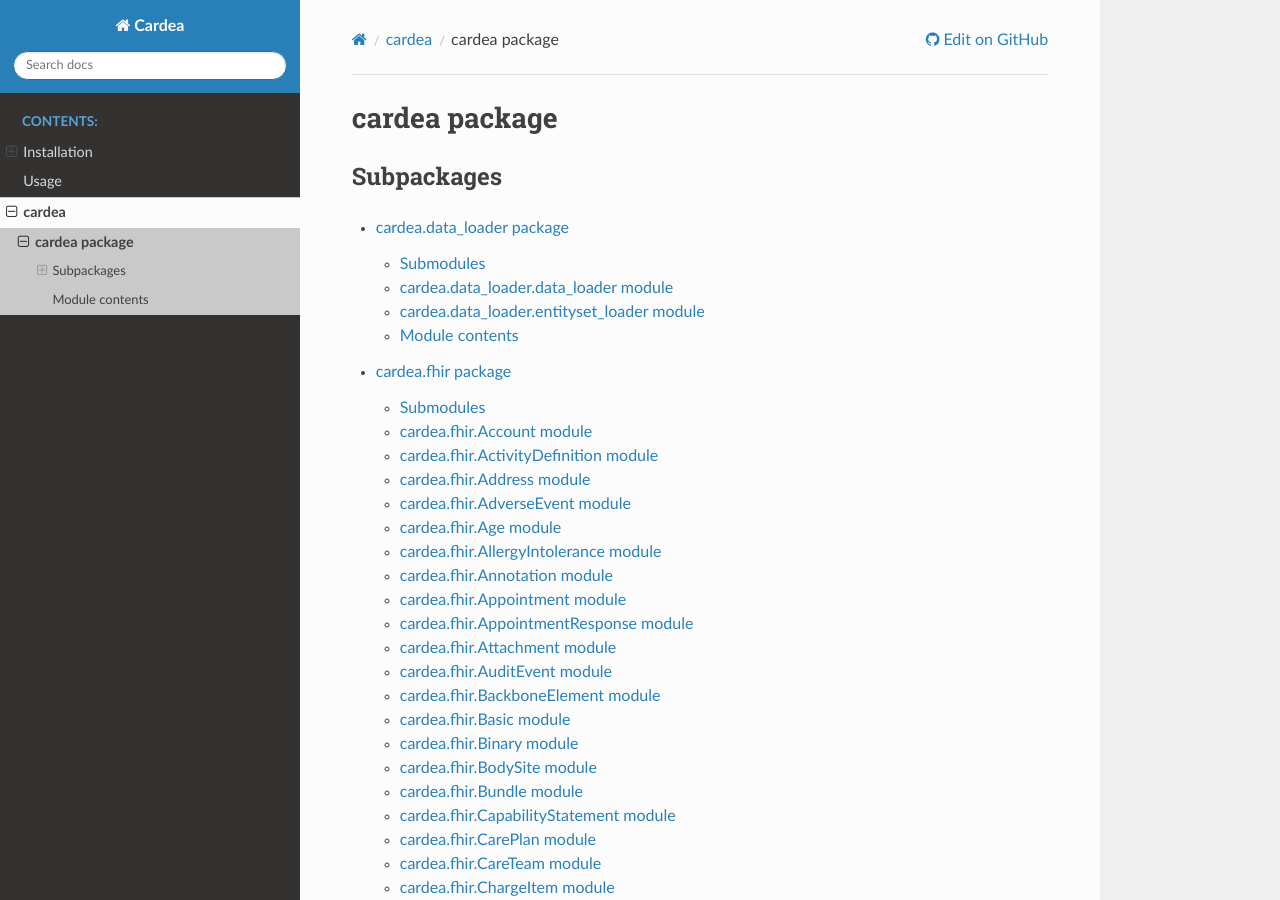
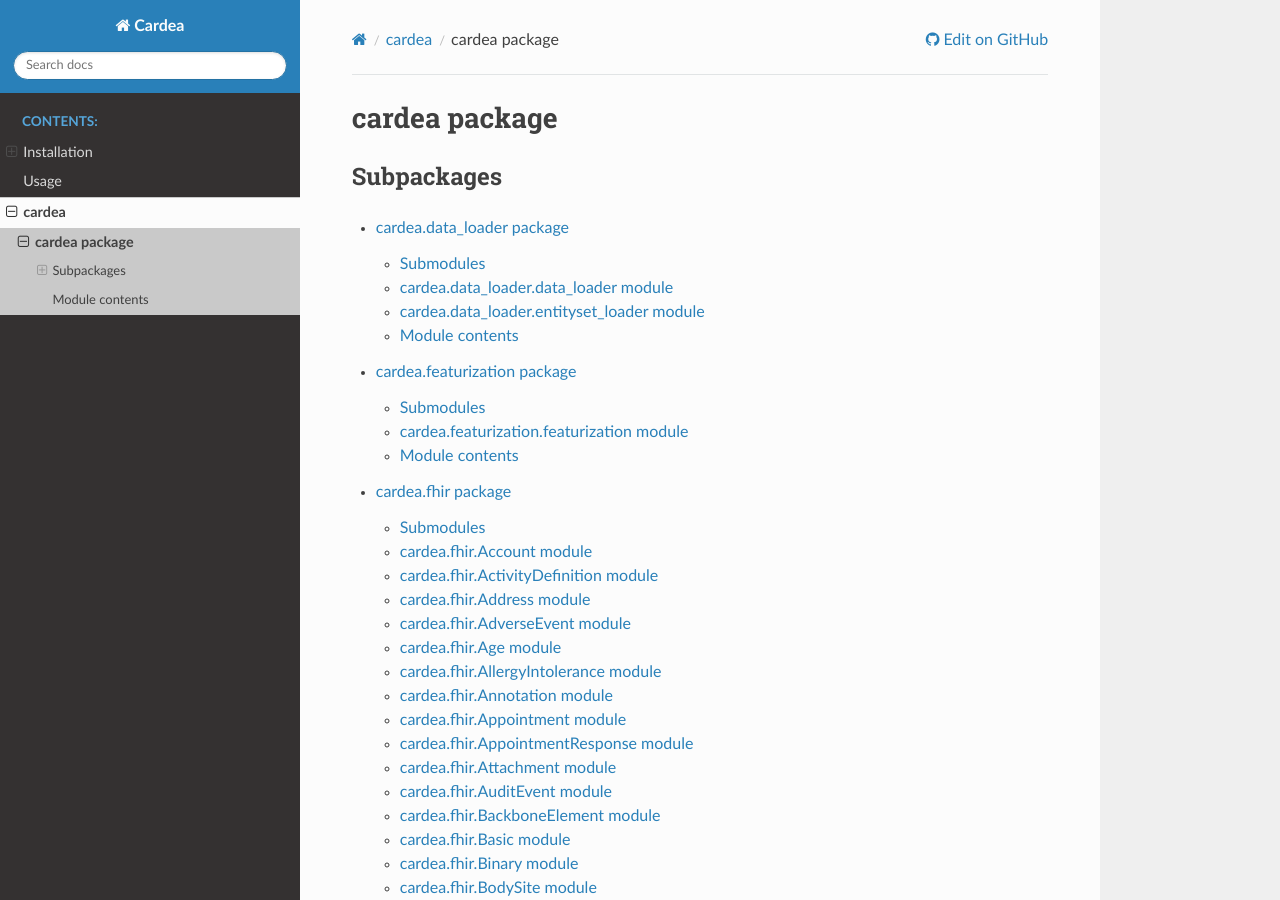
Before and after one commit to MLBazaar/Cardea, a Sphinx documentation site: the page built from docs/cardea.rst, in a window 1280 px wide and 900 px high. Built offline with Sphinx 7.4.7 and the Read the Docs theme 2.0.0, drawn with Linux system fonts in a browser that asks for light colours.

Commit message:
include docs for `cardea.featurization` package

```diff
--- /dev/null
+++ b/docs/cardea.featurization.rst
@@ -0,0 +1,22 @@
+cardea.featurization package
+============================
+
+Submodules
+----------
+
+cardea.featurization.featurization module
+-----------------------------------------
+
+.. automodule:: cardea.featurization.featurization
+    :members:
+    :undoc-members:
+    :show-inheritance:
+
+
+Module contents
+---------------
+
+.. automodule:: cardea.featurization
+    :members:
+    :undoc-members:
+    :show-inheritance:
--- a/docs/cardea.rst
+++ b/docs/cardea.rst
@@ -7,6 +7,7 @@ Subpackages
 .. toctree::
 
     cardea.data_loader
+    cardea.featurization
     cardea.fhir
     cardea.modeling
     cardea.problem_definition
```
